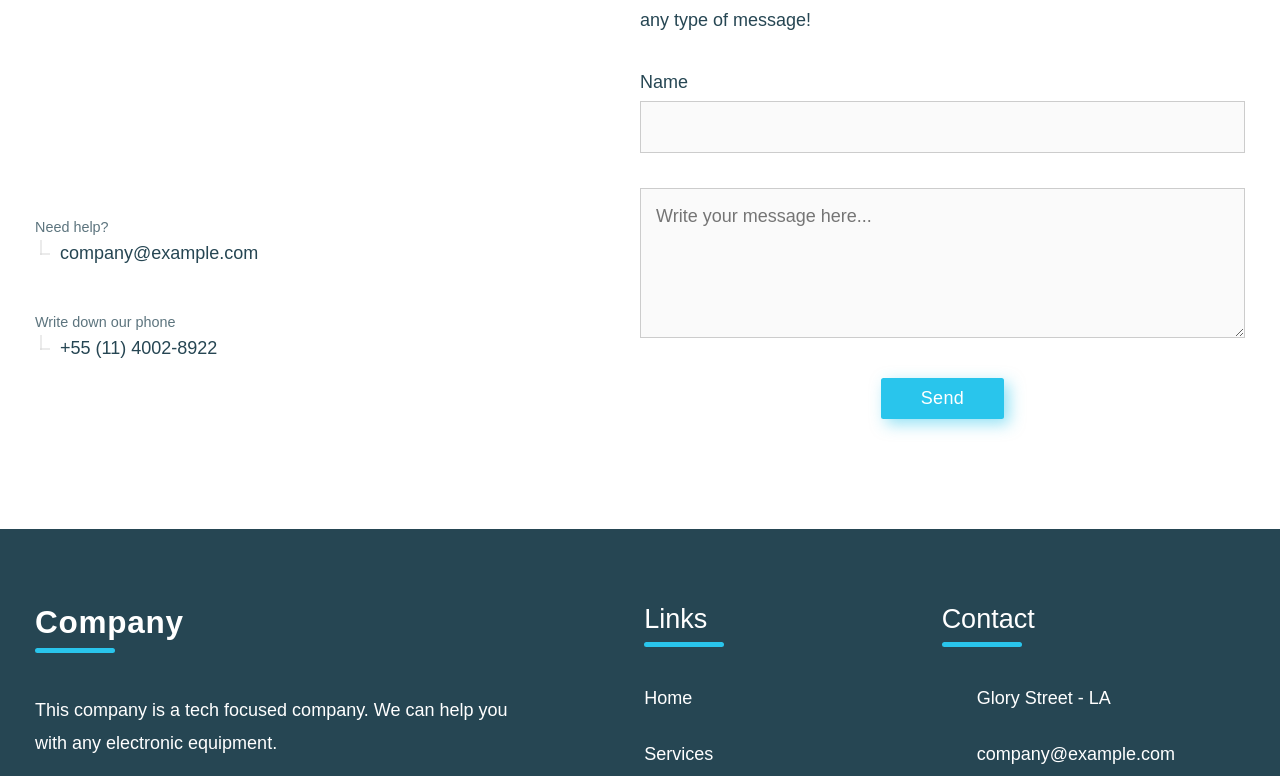
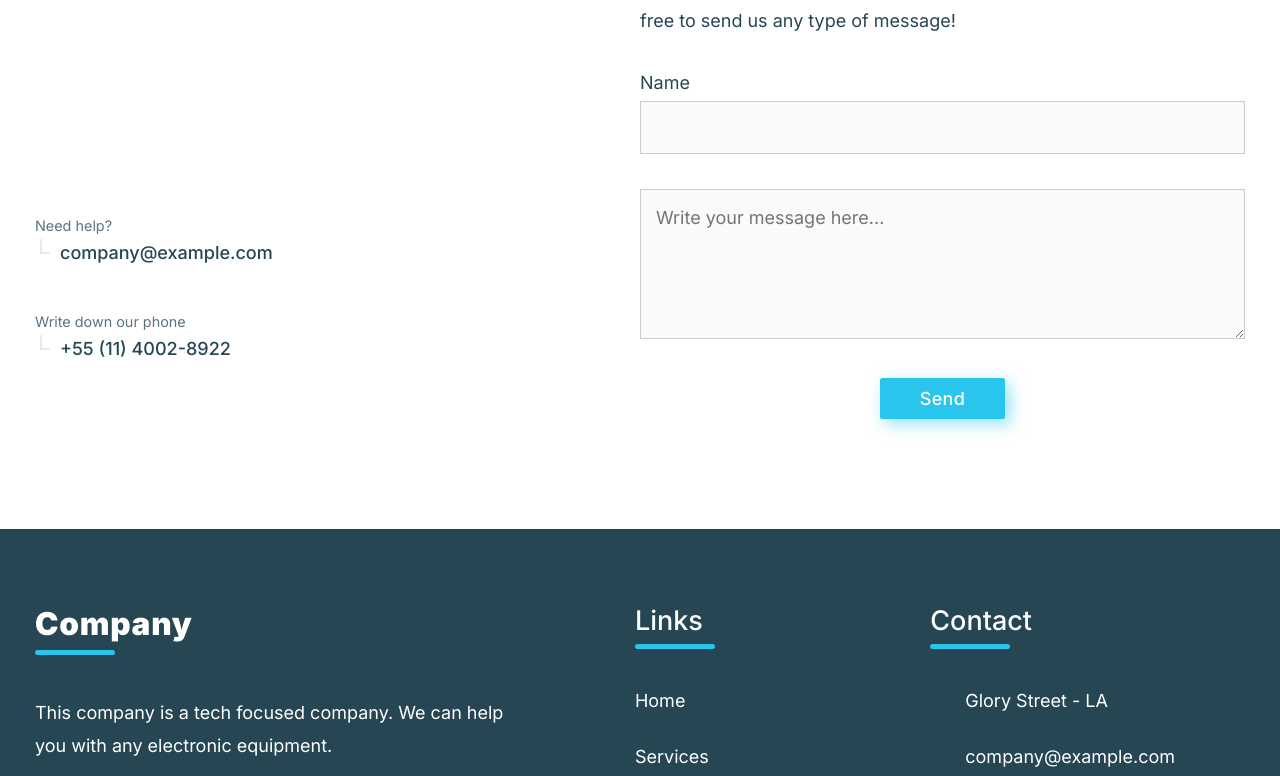
Before and after one commit to gasampaiosouza/tech-website, a Next.js app: page / in a window 1280 px wide. Shown: the part 1904-2680 px from the top of the page. Built offline with nearby package versions, Linux system fonts and the light colour scheme.

Commit message:
use var as font-family

```diff
--- a/scss/style.scss
+++ b/scss/style.scss
@@ -26,9 +26,8 @@ a:link {
 body {
 	color: $black;
 	font-size: 18px;
-	font-family: Fira Sans, Arial, sans-serif;
+	font-family: $font-family;
 	overflow-x: hidden;
-	// font-family: Inter, Arial, sans-serif;
 }
 
 button,
@@ -39,8 +38,7 @@ input::placeholder {
 	outline: none;
 	border: none;
 
-	font-family: Fira Sans, Arial, sans-serif;
-	// font-family: Inter, Arial, sans-serif;
+	font-family: $font-family;
 }
 
 ul {
```
